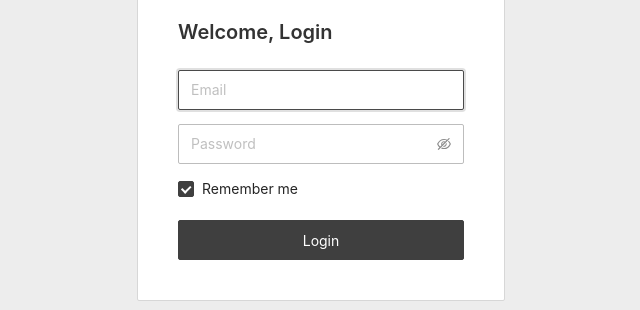
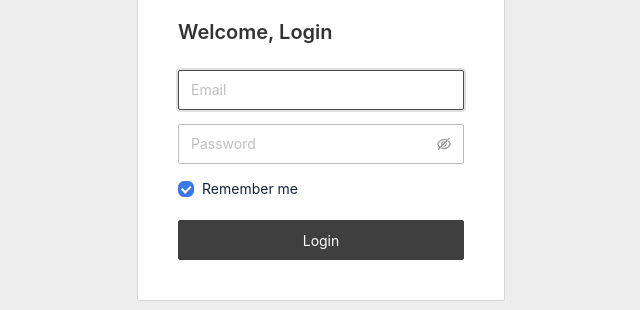
Before and after one commit to sourabhburse/xnet-rms, a React (Vite) app in the folder frontend/: page / in a window 1280 px wide. Shown: the part 289-599 px from the top of the page, without its empty margins (319-959 px from the left). Built offline with nearby package versions, Linux system fonts and the light colour scheme; no server answers.

Commit message:
Modernize RMS dashboard workspace

```diff
--- a/frontend/src/main.tsx
+++ b/frontend/src/main.tsx
@@ -8,26 +8,26 @@ ReactDOM.createRoot(document.getElementById('root')!).render(
     <ConfigProvider
       theme={{
         token: {
-          colorPrimary: '#3f3f3f',
-          colorInfo: '#3f3f3f',
-          colorSuccess: '#3f3f3f',
-          colorWarning: '#3f3f3f',
-          colorError: '#3f3f3f',
+          colorPrimary: '#3978e8',
+          colorInfo: '#3978e8',
+          colorSuccess: '#22a761',
+          colorWarning: '#d88b22',
+          colorError: '#d14b5b',
           colorBgBase: '#ffffff',
           colorBgContainer: '#ffffff',
-          colorBgLayout: '#f3f3f3',
-          colorBorder: '#d7d7d7',
-          colorText: '#252525',
-          colorTextSecondary: '#696969',
-          borderRadius: 2,
+          colorBgLayout: '#f5f7fb',
+          colorBorder: '#e4e9f1',
+          colorText: '#172238',
+          colorTextSecondary: '#718096',
+          borderRadius: 8,
           fontFamily: "-apple-system, BlinkMacSystemFont, 'Segoe UI', Roboto, sans-serif",
         },
         components: {
           Table: {
-            headerBg: '#f1f1f1',
-            headerColor: '#3f3f3f',
-            rowHoverBg: '#f6f6f6',
-            borderColor: '#d7d7d7',
+            headerBg: '#f8fafc',
+            headerColor: '#738198',
+            rowHoverBg: '#f7faff',
+            borderColor: '#e4e9f1',
           },
           Card: {
             headerBg: '#ffffff',
--- a/frontend/src/rms.css
+++ b/frontend/src/rms.css
@@ -115,3 +115,83 @@ body {
 
 @media (max-width: 1024px) { .rms-content { padding: 16px 18px; } }
 @media (max-width: 767.98px) { .rms-navbar { padding: 0 14px; } .auth-shell { padding: 1.5rem; } .auth-card { padding: 2rem 1.5rem; } }
+
+/* Modern RMS workspace skin. Keep the operational layout, but give it the
+   density, hierarchy and colour contrast expected from a current fleet tool. */
+:root {
+  --rms-navy: #101a2d;
+  --rms-navy-soft: #18253d;
+  --rms-blue: #3978e8;
+  --rms-blue-soft: #edf4ff;
+  --rms-page: #f5f7fb;
+  --rms-border: #e4e9f1;
+  --rms-muted: #718096;
+  --rms-shadow: 0 8px 24px rgba(25, 42, 70, .07);
+}
+
+body, #root { background: var(--rms-page); }
+.rms-sider { background: var(--rms-navy) !important; border-right: 0; box-shadow: 8px 0 24px rgba(15, 23, 42, .08); }
+.rms-brand { background: var(--rms-navy); border-bottom: 1px solid rgba(255,255,255,.08); height: 72px; padding: 18px 20px; }
+.rms-brand img { height: 30px; }
+.rms-brand h2 { font-size: 15px; font-weight: 700; letter-spacing: .3px; }
+.rms-brand span { color: #8da1bf; font-size: 10px; margin-left: 7px; }
+.rms-sider .ant-menu { padding: 14px 10px; }
+.rms-sider .ant-menu-item { border-radius: 9px !important; color: #aab9d0 !important; font-size: 13px; height: 42px; line-height: 42px; margin: 3px 0 !important; width: 100% !important; }
+.rms-sider .ant-menu-item .ant-menu-item-icon { color: #8295b2; font-size: 16px; }
+.rms-sider .ant-menu-item:hover { background: rgba(255,255,255,.07) !important; color: #fff !important; }
+.rms-sider .ant-menu-item-selected { background: rgba(57,120,232,.22) !important; box-shadow: inset 3px 0 0 #70a2ff; color: #fff !important; font-weight: 600; }
+.rms-sider .ant-menu-item-selected .ant-menu-item-icon { color: #8bb4ff; }
+.rms-sider .ant-menu-item-group-title { color: #7185a4 !important; font-size: 10px; letter-spacing: 1.1px; padding: 17px 12px 7px !important; }
+.menu-count { background: #3978e8; border-radius: 999px; font-size: 10px; margin-left: 7px; padding: 2px 7px; }
+
+.rms-navbar { background: rgba(255,255,255,.94); border-bottom: 1px solid var(--rms-border); box-shadow: 0 1px 5px rgba(25,42,70,.03); height: 72px; padding: 0 32px; }
+.rms-nav-left, .rms-nav-right { gap: 12px; }
+.rms-nav-left .anticon { color: var(--rms-muted); }
+.rms-nav-right > .ant-btn { border-radius: 8px; }
+.user-badge { background: transparent; border: 0; color: #39465a; font-size: 13px; padding: 5px 8px; }
+.user-badge .anticon { color: var(--rms-blue); }
+.user-badge .ant-tag { background: var(--rms-blue-soft) !important; border-color: #d6e5ff !important; border-radius: 999px; color: #2d65c7 !important; font-size: 10px; font-weight: 700; letter-spacing: .2px; }
+.rms-navbar .ant-btn-dangerous { color: #536176 !important; }
+.rms-navbar .ant-btn-dangerous:hover { background: #f0f3f8; color: #24324a !important; }
+
+.rms-content { background: var(--rms-page); min-height: calc(100vh - 72px); padding: 32px 36px; }
+.page-header { margin-bottom: 24px; }
+.page-title { color: #172238 !important; font-size: 26px !important; font-weight: 700 !important; letter-spacing: -.4px; }
+.page-subtitle { color: var(--rms-muted); font-size: 14px; margin-top: 5px; }
+.stats-grid { gap: 16px; margin-bottom: 24px; }
+.stat-card { background: #fff; border: 1px solid var(--rms-border); border-radius: 14px; box-shadow: var(--rms-shadow); padding: 20px 22px; position: relative; transition: border-color .18s ease, box-shadow .18s ease, transform .18s ease; }
+.stat-card:hover { background: #fff; border-color: #cbdcf9; box-shadow: 0 12px 28px rgba(35,79,143,.12); transform: translateY(-2px); }
+.stat-card-title { color: #78869a; font-size: 11px; letter-spacing: .65px; margin-bottom: 9px; }
+.stat-card-value { color: #172238; font-size: 30px; font-weight: 700; }
+.status-pill { border-radius: 999px; font-size: 11px; line-height: 17px; padding: 3px 9px; }
+.status-online { background: #ecf9f1; border-color: #bde8ce; color: #16804a; }
+.status-online .status-dot { background: #22a761; }
+.status-offline { background: #fff7eb; border-color: #f4d6a6; color: #a96812; }
+.status-offline .status-dot { background: #d88b22; }
+.status-awaiting { background: #f3efff; border-color: #d9cdfc; color: #6945bd; }
+.status-awaiting .status-dot { background: #805bd0; }
+.status-pending { background: var(--rms-blue-soft); border-color: #d2e1ff; color: #2c67c8; }
+.status-pending .status-dot { background: var(--rms-blue); }
+.status-revoked { background: #f1f3f6; border-color: #d9dee7; color: #586579; }
+.status-revoked .status-dot { background: #7a879a; }
+
+.rms-card { border: 1px solid var(--rms-border); border-radius: 14px; box-shadow: var(--rms-shadow); margin-bottom: 24px; overflow: hidden; }
+.filter-bar { background: #fff; margin: 0; padding: 20px 20px 16px; }
+.filter-bar .ant-input, .filter-bar .ant-select-selector { border-color: #d9e0ea !important; border-radius: 8px !important; min-height: 38px; }
+.filter-bar .ant-input:focus, .filter-bar .ant-input-focused, .filter-bar .ant-select-focused .ant-select-selector { border-color: #8eb3f2 !important; box-shadow: 0 0 0 3px rgba(57,120,232,.1) !important; }
+.rms-table .ant-table { border-top: 1px solid var(--rms-border); }
+.rms-table .ant-table-thead > tr > th { background: #f8fafc !important; border-bottom: 1px solid var(--rms-border) !important; color: #738198 !important; font-size: 10px !important; letter-spacing: .75px; padding: 13px 16px !important; }
+.rms-table .ant-table-tbody > tr > td { border-bottom: 1px solid #edf0f5 !important; color: #344258; font-size: 13px; padding: 15px 16px !important; }
+.rms-table .ant-table-tbody > tr:hover > td { background: #f7faff !important; }
+.rms-table .ant-btn-link { color: #2868d3 !important; }
+.rms-content .ant-btn { border-radius: 8px; }
+.rms-content .ant-btn-primary, .rms-content .ant-btn-primary[style] { background: var(--rms-blue) !important; border-color: var(--rms-blue) !important; box-shadow: 0 3px 8px rgba(57,120,232,.2) !important; }
+.rms-content .ant-btn-primary:hover, .rms-content .ant-btn-primary[style]:hover { background: #2d68d2 !important; border-color: #2d68d2 !important; }
+.rms-content .ant-tag { background: #f1f5fb !important; border-color: #dbe4f1 !important; border-radius: 999px; color: #4d617b !important; }
+
+@media (max-width: 767.98px) {
+  .rms-content { padding: 22px 16px; }
+  .rms-navbar { padding: 0 16px; }
+  .user-badge span { display: none; }
+  .stats-grid { grid-template-columns: repeat(2, minmax(0, 1fr)); }
+}
```
Also changed, not shown: 8 other files (tests, documents, lock files or other folders).
